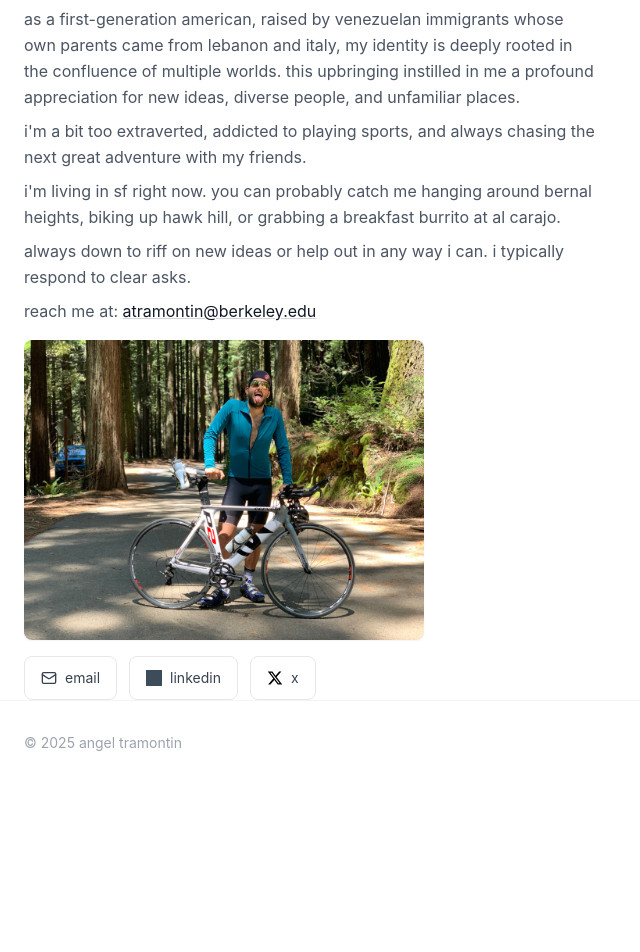
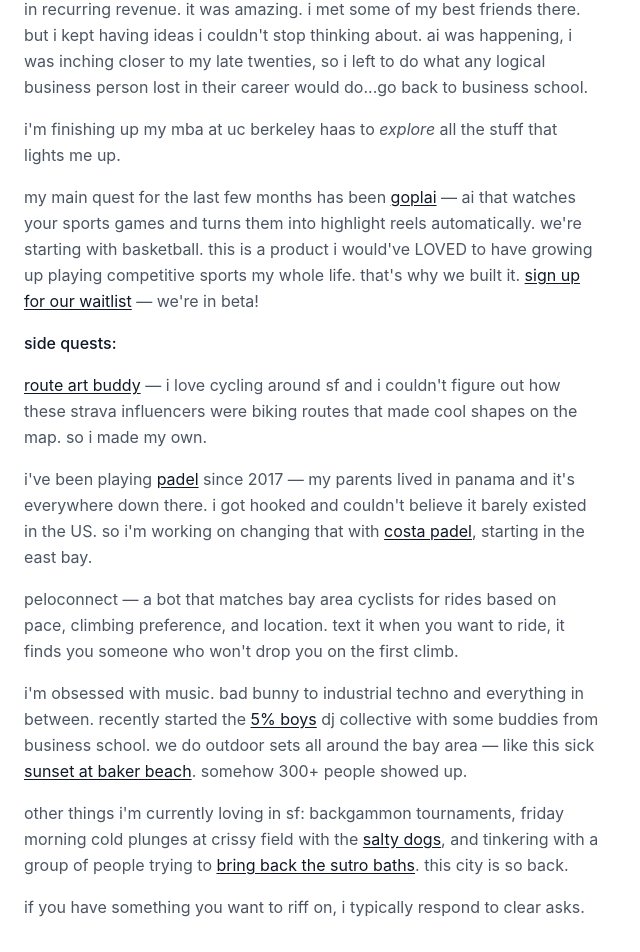
Before and after one commit to atramontin01/personal-website, a React (Vite) app in the folder project/: page / in a window 1280 px wide. Shown: the part 414-1366 px from the top of the page, without its empty margins (0-640 px from the left). Before the commit the page ends 1199 px from the top, so only its background shows below. Built offline with nearby package versions, Linux system fonts and the light colour scheme; grey boxes are pictures that could not be loaded.

Commit message:
feat: update bio with full personal story and project links
Replace placeholder bio with authentic voice — LinkedIn career, GoPlai,
Route Art Buddy, Costa Padel, PeloConnect, 5% Boys DJ collective,
and SF community involvement. All projects linked.

```diff
--- a/project/src/pages/HomePage.tsx
+++ b/project/src/pages/HomePage.tsx
@@ -1,5 +1,4 @@
 import React, { useState } from 'react';
-import { Mail } from 'lucide-react';
 
 interface HomePageProps {
   onNavigate: (page: string) => void;
@@ -10,98 +9,114 @@ export default function HomePage({ onNavigate }: HomePageProps) {
 
   return (
     <div className="pt-12 px-6 min-h-screen text-left page-enter">
-      <div className="max-w-4xl">
+      <div className="max-w-2xl">
         <div className="pt-6">
-          <h1 className="text-3xl md:text-5xl font-light text-gray-900 mb-4 tracking-tight">
-            hi, i'm angel
+          <h1 className="text-3xl md:text-5xl font-light text-gray-900 mb-6 tracking-tight">
+            hi, i'm angel.
           </h1>
 
-          <div className="space-y-2 text-base text-gray-600 mb-4 max-w-xl leading-relaxed stagger-children">
+          <div className="space-y-4 text-base text-gray-600 max-w-xl leading-relaxed stagger-children">
             <p>
-              i'm currently pursuing my mba at uc berkeley's haas school of business, taking a two-year hiatus from big-tech corporate life to fully immerse myself in the areas that excite me most: startups, ai, sports, wellness, and the many intersections among them.
+              i learned pretty young that you can just do things. ever since then, i figured out i can do things that bring people together.
             </p>
 
             <p>
-              i previously spent the majority of my career building impactful software at linkedin, working across diverse functions including enterprise gtm, bizops, consumer products, and insights. working there taught me how creating economic opportunity through connection could transform lives.
+              first-gen american, raised by venezuelan immigrants in ohio. i grew up in a house where multiple cultures argued about dinner and somehow always agreed on music and food. i think that's where i got it — this impulse to put <em>different people</em> in the <em>same room</em> and see what happens.
             </p>
 
             <p>
-              i'm fascinated by products that create excuses for genuine connection – tools that help people find their people, without the artificial barriers.
+              i then started my career at linkedin. over six years i built ai customer support products, grew access to linkedin premium in emerging markets, and delivered data insights to fortune 500 customers that influenced $10M+ in recurring revenue. it was amazing. i met some of my best friends there. but i kept having ideas i couldn't stop thinking about. ai was happening, i was inching closer to my late twenties, so i left to do what any logical business person lost in their career would do...go back to business school.
             </p>
 
             <p>
-              as a first-generation american, raised by venezuelan immigrants whose own parents came from lebanon and italy, my identity is deeply rooted in the confluence of multiple worlds. this upbringing instilled in me a profound appreciation for new ideas, diverse people, and unfamiliar places.
+              i'm finishing up my mba at uc berkeley haas to <em>explore</em> all the stuff that lights me up.
             </p>
 
             <p>
-              i'm a bit too extraverted, addicted to playing sports, and always chasing the next great adventure with my friends.
+              my main quest for the last few months has been{' '}
+              <a href="https://youtu.be/5Jm6bv3n1So?si=6idWq8JcACp1FpPm" target="_blank" rel="noopener noreferrer" className="text-gray-900 underline underline-offset-2 hover:text-gray-600 transition-colors duration-75">goplai</a>
+              {' '}— ai that watches your sports games and turns them into highlight reels automatically. we're starting with basketball. this is a product i would've LOVED to have growing up playing competitive sports my whole life. that's why we built it.{' '}
+              <a href="https://form.typeform.com/to/hn44xRGO" target="_blank" rel="noopener noreferrer" className="text-gray-900 underline underline-offset-2 hover:text-gray-600 transition-colors duration-75">sign up for our waitlist</a>
+              {' '}— we're in beta!
+            </p>
+
+            <p className="font-medium text-gray-900">side quests:</p>
+
+            <p>
+              <a href="https://designmyroute.com" target="_blank" rel="noopener noreferrer" className="text-gray-900 underline underline-offset-2 hover:text-gray-600 transition-colors duration-75">route art buddy</a>
+              {' '}— i love cycling around sf and i couldn't figure out how these strava influencers were biking routes that made cool shapes on the map. so i made my own.
             </p>
 
             <p>
-              i'm living in sf right now. you can probably catch me hanging around bernal heights, biking up hawk hill, or grabbing a breakfast burrito at al carajo.
+              i've been playing{' '}
+              <a href="https://youtu.be/rSIvS-Skg28?si=IihzfHS1kzGty_Yx" target="_blank" rel="noopener noreferrer" className="text-gray-900 underline underline-offset-2 hover:text-gray-600 transition-colors duration-75">padel</a>
+              {' '}since 2017 — my parents lived in panama and it's everywhere down there. i got hooked and couldn't believe it barely existed in the US. so i'm working on changing that with{' '}
+              <a href="https://playcostapadel.com" target="_blank" rel="noopener noreferrer" className="text-gray-900 underline underline-offset-2 hover:text-gray-600 transition-colors duration-75">costa padel</a>
+              , starting in the east bay.
             </p>
 
             <p>
-              always down to riff on new ideas or help out in any way i can. i typically respond to clear asks.
+              peloconnect — a bot that matches bay area cyclists for rides based on pace, climbing preference, and location. text it when you want to ride, it finds you someone who won't drop you on the first climb.
             </p>
 
             <p>
-              reach me at: <a href="mailto:atramontin@berkeley.edu" className="text-gray-900 underline decoration-gray-300 hover:decoration-gray-900 transition-colors duration-75">atramontin@berkeley.edu</a>
+              i'm obsessed with music. bad bunny to industrial techno and everything in between. recently started the{' '}
+              <a href="https://youtu.be/njvm5L2fxwo?si=oXXXEwjkzCfcoGVc" target="_blank" rel="noopener noreferrer" className="text-gray-900 underline underline-offset-2 hover:text-gray-600 transition-colors duration-75">5% boys</a>
+              {' '}dj collective with some buddies from business school. we do outdoor sets all around the bay area — like this sick{' '}
+              <a href="https://partiful.com/e/npLBEVsgTHbg0HyxpAG6?c=zH1DlZgl" target="_blank" rel="noopener noreferrer" className="text-gray-900 underline underline-offset-2 hover:text-gray-600 transition-colors duration-75">sunset at baker beach</a>
+              . somehow 300+ people showed up.
             </p>
+
+            <p>
+              other things i'm currently loving in sf: backgammon tournaments, friday morning cold plunges at crissy field with the{' '}
+              <a href="https://www.instagram.com/saltydogsclub_sf/" target="_blank" rel="noopener noreferrer" className="text-gray-900 underline underline-offset-2 hover:text-gray-600 transition-colors duration-75">salty dogs</a>
+              , and tinkering with a group of people trying to{' '}
+              <a href="https://www.sutrosociety.com/index.html" target="_blank" rel="noopener noreferrer" className="text-gray-900 underline underline-offset-2 hover:text-gray-600 transition-colors duration-75">bring back the sutro baths</a>
+              . this city is so back.
+            </p>
+
+            <p>
+              if you have something you want to riff on, i typically respond to clear asks.
+            </p>
+          </div>
+
+          <div className="mt-8 flex flex-wrap gap-x-6 gap-y-2 text-sm text-gray-500">
+            <a
+              href="mailto:atramontin@berkeley.edu"
+              className="hover:text-gray-900 transition-colors duration-75"
+            >
+              email
+            </a>
+            <a
+              href="https://www.linkedin.com/in/angeltramontin"
+              target="_blank"
+              rel="noopener noreferrer"
+              className="hover:text-gray-900 transition-colors duration-75"
+            >
+              linkedin
+            </a>
+            <a
+              href="https://x.com/tito_talks"
+              target="_blank"
+              rel="noopener noreferrer"
+              className="hover:text-gray-900 transition-colors duration-75"
+            >
+              x
+            </a>
           </div>
         </div>
 
-        <div className="mt-4">
+        <div className="mt-10">
           {!imageLoaded && (
             <div className="skeleton w-[400px] max-w-full h-[300px]" />
           )}
           <img
             src="/429949F7-A2F2-438D-A048-4D398E53595F_1_105_c.jpeg"
             alt="angel on bike"
-            className={`w-[400px] h-auto rounded-lg shadow-sm ${imageLoaded ? '' : 'hidden'}`}
+            className={`w-[400px] h-auto rounded-lg ${imageLoaded ? '' : 'hidden'}`}
             onLoad={() => setImageLoaded(true)}
             loading="eager"
           />
-        </div>
-
-        <div className="flex flex-wrap gap-3 mt-4">
-          <a
-            href="mailto:atramontin@berkeley.edu"
-            className="flex items-center gap-2 px-4 py-2 min-h-[44px] rounded-lg border border-gray-200 text-gray-700 hover:bg-gray-50 transition-colors duration-75"
-            aria-label="Send email"
-          >
-            <Mail className="w-4 h-4" />
-            <span className="text-sm">email</span>
-          </a>
-          <a
-            href="https://www.linkedin.com/in/angeltramontin"
-            target="_blank"
-            rel="noopener noreferrer"
-            className="flex items-center gap-2 px-4 py-2 min-h-[44px] rounded-lg border border-gray-200 text-gray-700 hover:bg-gray-50 transition-colors duration-75"
-            aria-label="LinkedIn profile"
-          >
-            <img
-              src="/linkedin-logo.svg"
-              alt=""
-              className="w-4 h-4"
-              style={{ filter: 'brightness(0) saturate(100%) invert(27%) sepia(8%) saturate(1567%) hue-rotate(169deg) brightness(94%) contrast(87%)' }}
-            />
-            <span className="text-sm">linkedin</span>
-          </a>
-          <a
-            href="https://x.com/tito_talks"
-            target="_blank"
-            rel="noopener noreferrer"
-            className="flex items-center gap-2 px-4 py-2 min-h-[44px] rounded-lg border border-gray-200 text-gray-700 hover:bg-gray-50 transition-colors duration-75"
-            aria-label="Twitter/X profile"
-          >
-            <img
-              src="/x-logo.svg"
-              alt=""
-              className="w-4 h-4"
-            />
-            <span className="text-sm">x</span>
-          </a>
         </div>
       </div>
     </div>
```
